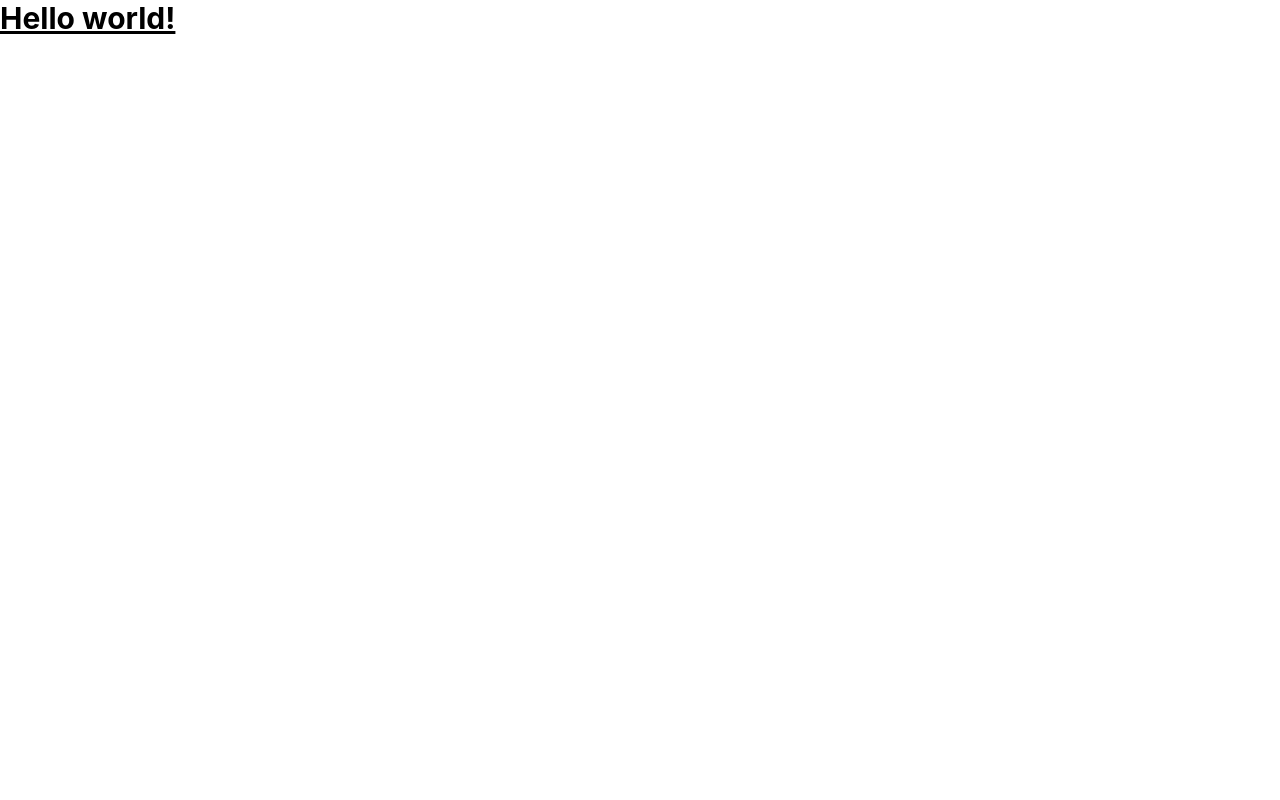
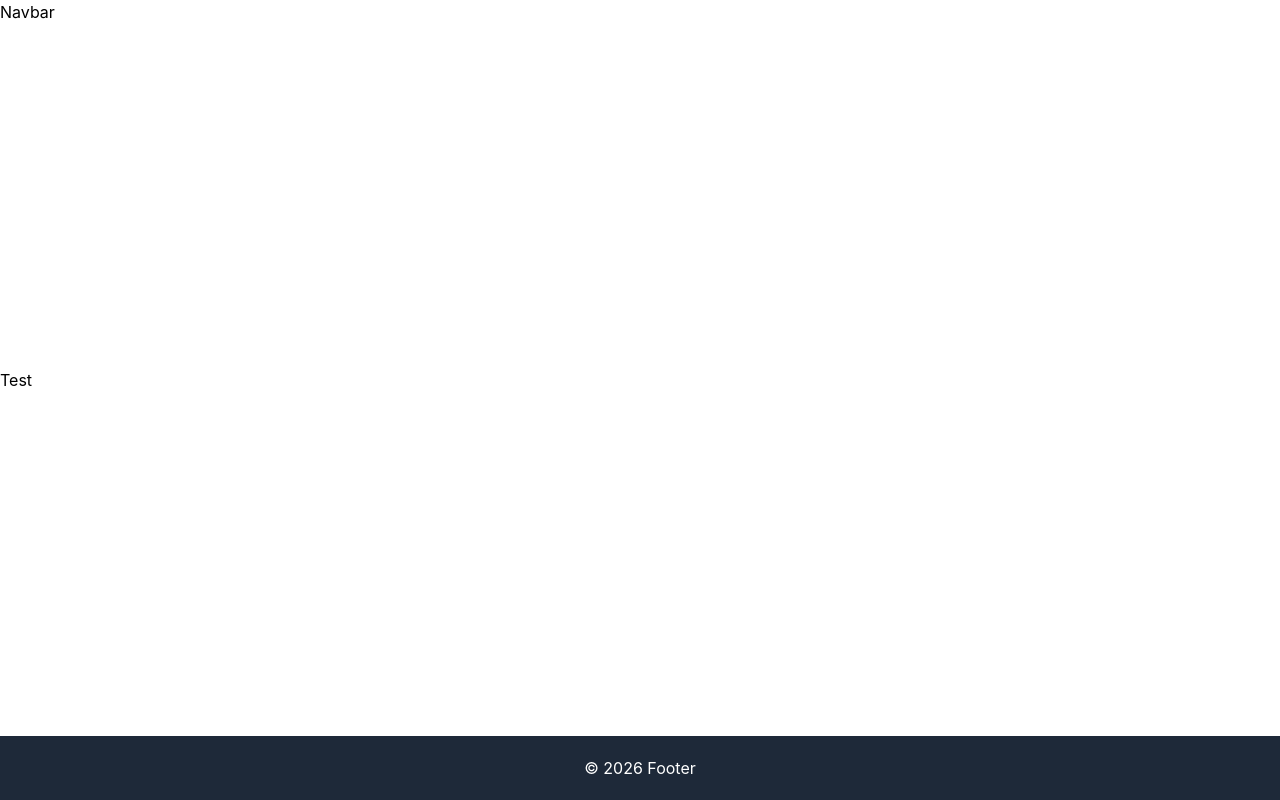
Before and after one commit to BerkantKazangirler/gene-nucleotide-explorer, a React (Vite) app in the folder frontend/: page / in a window 1280 px wide. Built offline with nearby package versions, Linux system fonts and the light colour scheme.

Commit message:
feat: layout & component core

```diff
--- a/frontend/index.html
+++ b/frontend/index.html
@@ -1,5 +1,5 @@
 <!doctype html>
-<html lang="tr">
+<html lang="en">
   <head>
     <meta charset="UTF-8" />
     <meta name="viewport" content="width=device-width, initial-scale=1.0" />
--- a/frontend/src/App.tsx
+++ b/frontend/src/App.tsx
@@ -1,5 +1,14 @@
+import { Footer } from "./components/footer";
+import { Navbar } from "./components/navbar";
+
 function App() {
-  return <h1 className="text-3xl font-bold underline">Hello world!</h1>;
+  return (
+    <div className="w-screen h-screen justify-between flex flex-col">
+      <Navbar />
+      <span>Test</span>
+      <Footer />
+    </div>
+  );
 }
 
 export default App;
--- /dev/null
+++ b/frontend/src/components/footer.tsx
@@ -0,0 +1,7 @@
+export const Footer = () => {
+  return (
+    <div className="w-screen h-16 bg-gray-800 text-white flex items-center justify-center">
+      &copy; 2026 Footer
+    </div>
+  );
+};
--- /dev/null
+++ b/frontend/src/components/navbar.tsx
@@ -0,0 +1,3 @@
+export const Navbar = () => {
+  return <div>Navbar</div>;
+};
--- /dev/null
+++ b/frontend/src/layouts/detail.tsx
@@ -0,0 +1,3 @@
+export const DetailLayout = () => {
+  return <div>DetailLayout</div>;
+};
--- /dev/null
+++ b/frontend/src/layouts/search.tsx
@@ -0,0 +1,3 @@
+export const SearchLayout = () => {
+  return <div>SearchLayout</div>;
+};
```
